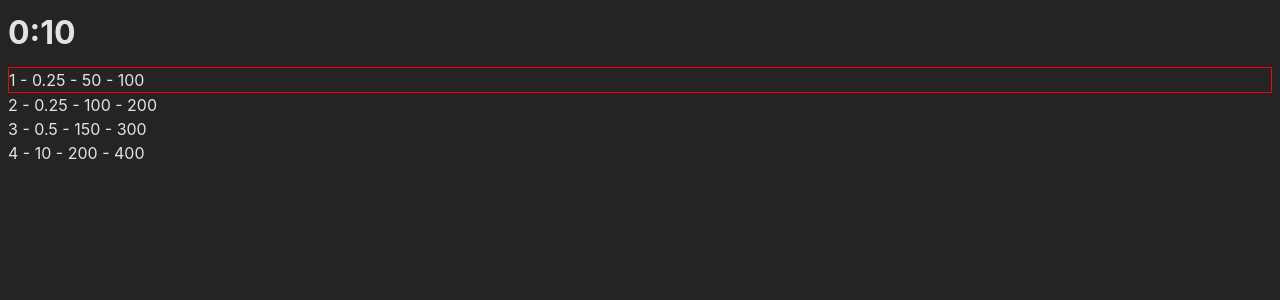
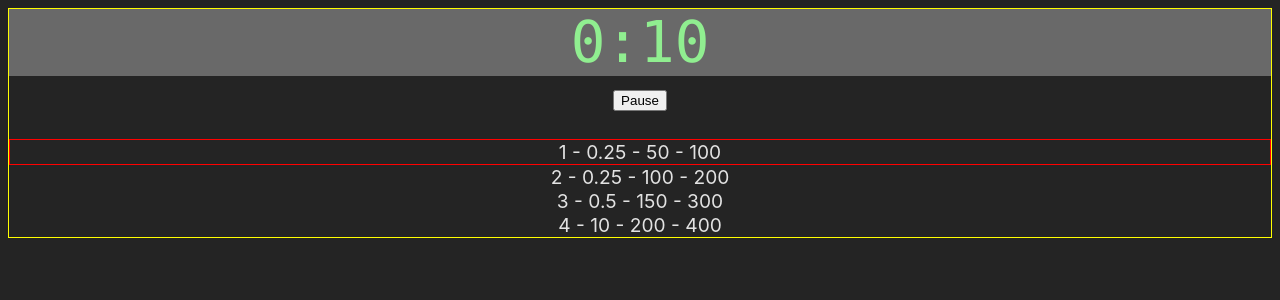
Before and after one commit to markhaskamp/blind-schedule, a Vue app in the folder blind-schedule/: page / in a window 1280 px wide. Shown: the top 300 px of the page. Built offline with nearby package versions, Linux system fonts and the light colour scheme.

Commit message:
starting with styles

```diff
--- a/blind-schedule/src/components/BlindSchedule.vue
+++ b/blind-schedule/src/components/BlindSchedule.vue
@@ -55,7 +55,10 @@ export default {
 </script>
 
 <template>
-  <h1>{{ countDownValue }}</h1>
+  <div class="timer">{{ countDownValue }}</div>
+  <div class="timerControls">
+    <input type="button" value="Pause"/>
+  </div>
   <div v-for="s in this.blindSchedule" :key="s.step">
     <div :class="{ currentstep: (s.step == this.currentStep+1) }">
       <span>{{s.step}}</span> -
@@ -71,4 +74,8 @@ export default {
 .currentstep {
   border: 1px solid red;
 }
+.timerControls {
+  padding-top: 0.5em;
+  padding-bottom: 1.5em;
+}
 </style>
--- a/blind-schedule/src/style.css
+++ b/blind-schedule/src/style.css
@@ -1,8 +1,10 @@
 :root {
   font-family: Inter, Avenir, Helvetica, Arial, sans-serif;
+  /*
   font-size: 16px;
   line-height: 24px;
   font-weight: 400;
+  */
 
   color-scheme: light dark;
   color: rgba(255, 255, 255, 0.87);
@@ -14,3 +16,18 @@
   -moz-osx-font-smoothing: grayscale;
   -webkit-text-size-adjust: 100%;
 }
+
+body {
+  text-align: center;
+  border: 1px solid yellow;
+  font-size: larger;
+
+}
+
+.timer {
+  color: lightgreen;
+  background-color: #696969;
+  font-family: monaco;
+  /* font-family: didot; */
+  font-size: 3.0em;
+}
```
